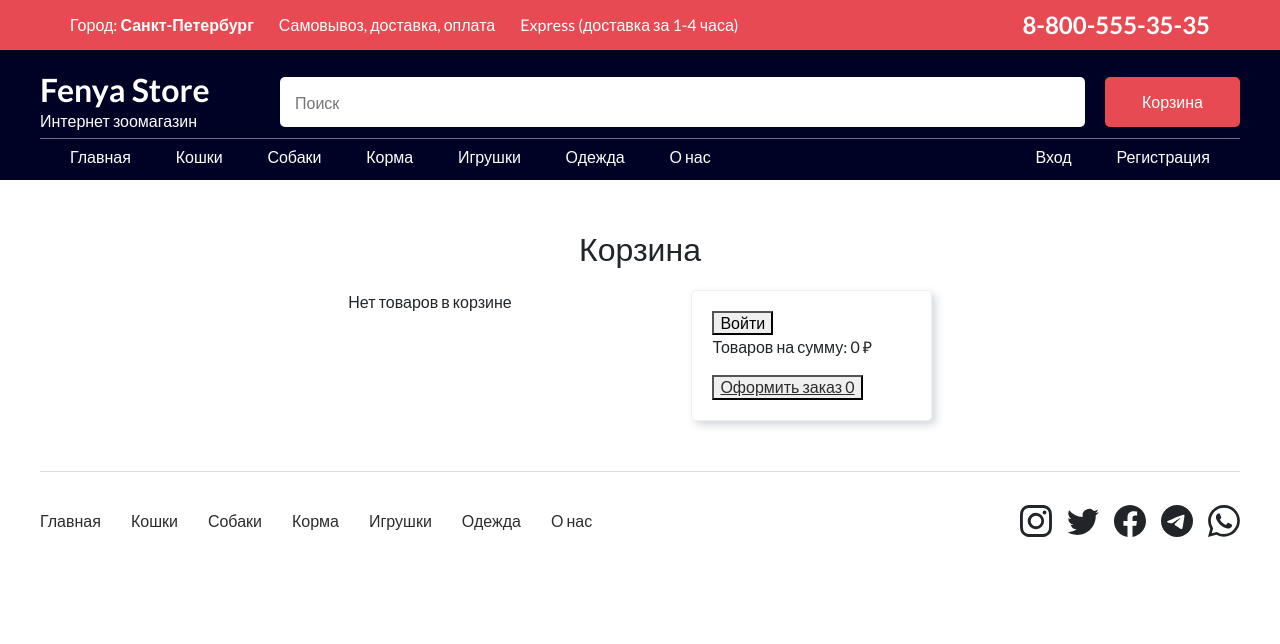
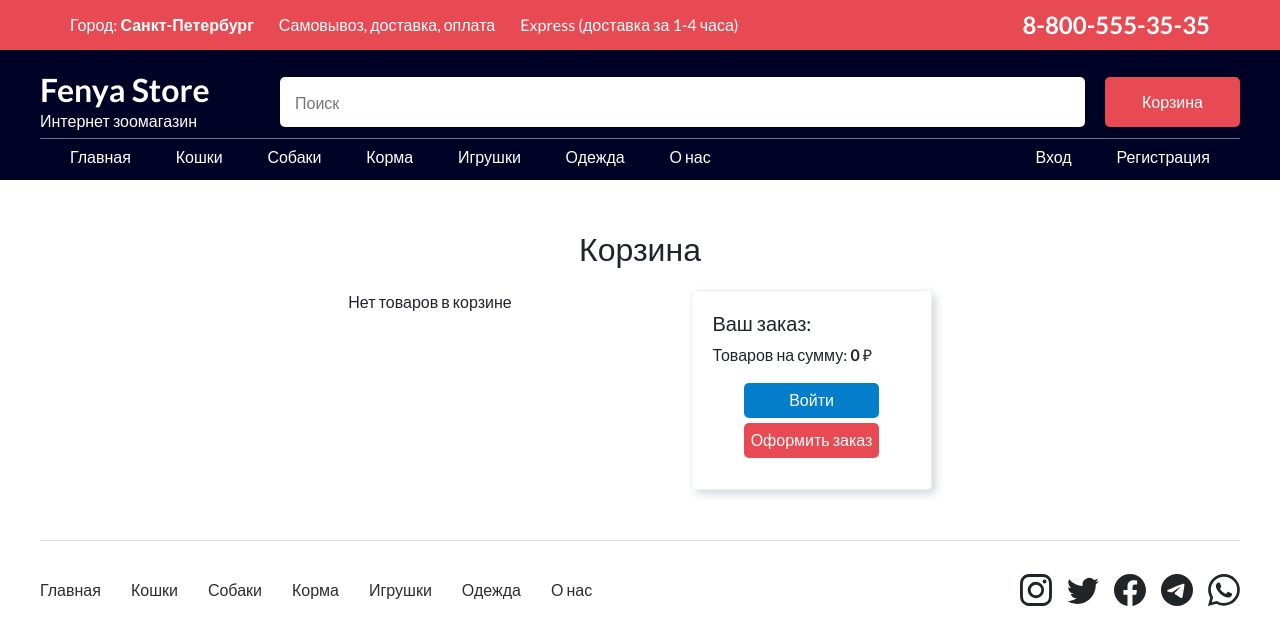
Before and after one commit to msmarielos/fenya-store, a React (Create React App) app in the folder client/: page /basket in a window 1280 px wide. Shown: the top 644 px of the page. Built offline with nearby package versions, Linux system fonts and the light colour scheme.

Commit message:
basket styles

```diff
--- a/client/src/components/Basket/Basket.scss
+++ b/client/src/components/Basket/Basket.scss
@@ -6,7 +6,26 @@
     margin-right: 20px;
   }
 
+  .total-item-card {
+    display: flex;
+    flex-direction: column;
+
+    a {
+      align-self: center;
+      margin-top: 5px;
+    }
+
+    button {
+      height: 35px;
+    }
+
+    .login-btn {
+      background-color: rgb(4, 126, 203);
+    }
+  }
+
   .basket-pay {
+    height: 200px;
     width: 400px;
     border: 1px solid rgb(240, 240, 240);
     border-radius: 5px;
--- a/client/src/components/BasketCard/BasketCard.jsx
+++ b/client/src/components/BasketCard/BasketCard.jsx
@@ -38,21 +38,32 @@ function BasketCard({ item }) {
 
   return (
     <div className="basket-card">
+      <div className="first-row">
         <div className="image">
           <img src={item.img} alt="картика" />
         </div>
         <p className="item-title">{item.title}</p>
+      </div>
+      <div className="second-row">
+        <div className="inc-dec">
           <button
             disabled={item.count < 2 ? true : ''}
             onClick={() => decrementItem(item.id)}
+            className="minus-btn"
           >
             -
           </button>
-      <span>{item.count}</span>
-      <button onClick={() => incrementItem(item.id)}>+</button>
-      <br />
-      <button onClick={() => deleteItem(item.id)}>Удалить</button>
-      <p>{item.price} ₽</p>
+          <span className="item-count">{item.count}</span>
+          <button onClick={() => incrementItem(item.id)} className="plus-btn">
+            +
+          </button>
+        </div>
+
+        <button onClick={() => deleteItem(item.id)} className="del-btn">
+          Удалить
+        </button>
+        <p className="price">{item.price} ₽</p>
+      </div>
     </div>
   );
 }
--- a/client/src/components/BasketCard/backetCard.scss
+++ b/client/src/components/BasketCard/backetCard.scss
@@ -1,12 +1,55 @@
 .basket-card {
   border-bottom: 1px solid #ccc;
   display: flex;
+  flex-direction: column;
+  padding: 10px;
+
+  .second-row {
+    display: flex;
+    justify-content: space-between;
+    margin: 0 5px;
+  }
+
+  .first-row {
+    display: flex;
+  }
+
+  .del-btn {
+    height: 30px;
+    border: none;
+    background-color: rgb(238, 238, 238);
+    border-radius: 3px;
+  }
+
+  .plus-btn,
+  .minus-btn {
+    height: 30px;
+    width: 30px;
+    border: none;
+    border-radius: 3px;
+    background-color: rgb(238, 238, 238);
+  }
+
+  .plus-btn:hover,
+  .minus-btn:hover,
+  .del-btn:hover {
+    background-color: rgb(193, 193, 193);
+  }
+
+  .price {
+    font-size: 20px;
+  }
+
+  .item-count {
+    font-size: 20px;
+    margin: 0 5px;
+  }
 
   img {
     width: 100px;
   }
 
   .item-title {
-    width: 200px;
+    width: 300px;
   }
 }
--- a/client/src/components/TotalItemCard/TotalItemCard.jsx
+++ b/client/src/components/TotalItemCard/TotalItemCard.jsx
@@ -7,13 +7,17 @@ function TotalItemCard(props) {
   const total = basketItems.reduce((sum, el) => sum + el.price * el.count, 0);
 
   return (
-    <>
-      <button>Войти</button>
-      <p>Товаров на сумму: {total} ₽</p>
-      <button>
-        <Link to="/basket/orderform">Оформить заказ {total} </Link>
-      </button>
-    </>
+    <div className="total-item-card">
+      <h5>Ваш заказ:</h5>
+      <p>
+        Товаров на сумму: <strong>{total}</strong> ₽
+      </p>
+      <button className="regular-btn login-btn">Войти</button>
+
+      <Link to="/basket/orderform">
+        <button className="regular-btn">Оформить заказ</button>
+      </Link>
+    </div>
   );
 }
 
```
Lines whose indentation alone changed are shown as unchanged.
